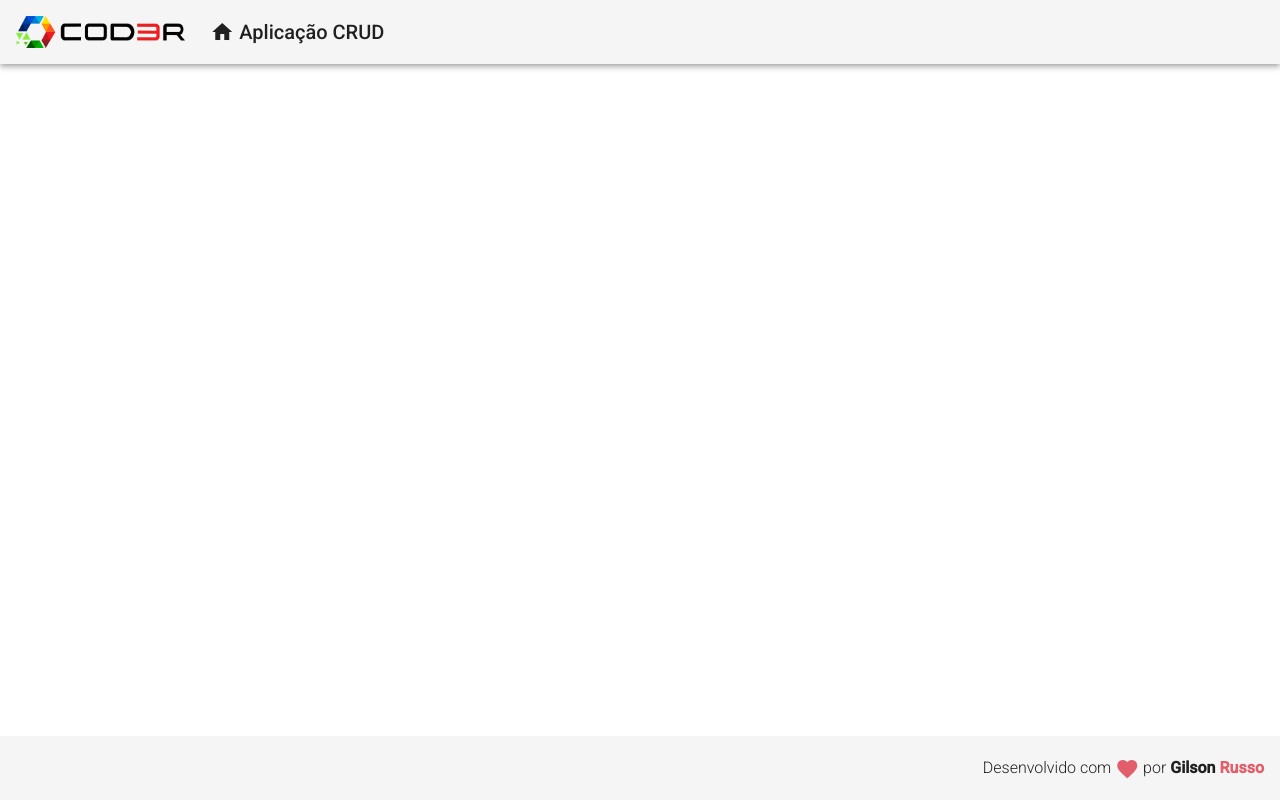
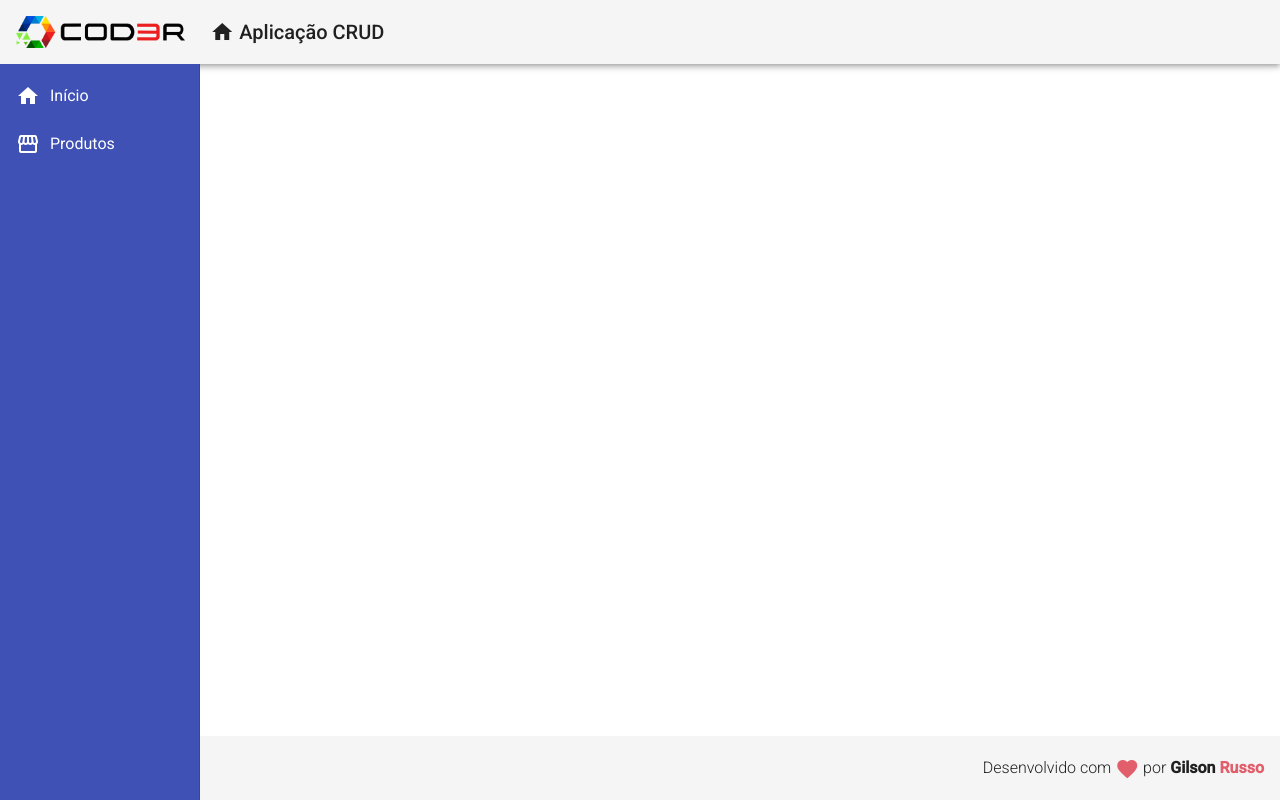
Before and after one commit to gilsonrusso/learning_angular9, an Angular app: page / in a window 1280 px wide. Built offline with nearby package versions, Linux system fonts and the light colour scheme.

Commit message:
creating nav component

```diff
--- a/src/app/app.component.html
+++ b/src/app/app.component.html
@@ -1,2 +1,3 @@
 <app-header></app-header>
+<app-nav></app-nav>
 <app-footer></app-footer>
--- /dev/null
+++ b/src/app/components/template/nav/nav.component.css
@@ -0,0 +1,11 @@
+.sidenav {
+  background-color: #3f51b5;
+  width: 200px;
+}
+
+.sidenav a {
+  color: white;
+}
+.sidenav i {
+  padding-right: 10px;
+}
--- /dev/null
+++ b/src/app/components/template/nav/nav.component.html
@@ -0,0 +1,14 @@
+<mat-sidenav-container class="container">
+  <mat-sidenav class="sidenav" mode="side" opened fixedInViewport="true" fixedTopGap="64">
+    <mat-nav-list class="nav-list">
+      <a mat-list-item>
+        <i class="material-icons"> home </i>
+        Início
+      </a>
+      <a mat-list-item>
+        <i class="material-icons"> storefront </i>
+        Produtos
+      </a>
+    </mat-nav-list>
+  </mat-sidenav>
+</mat-sidenav-container>
--- /dev/null
+++ b/src/app/components/template/nav/nav.component.ts
@@ -0,0 +1,15 @@
+import { Component, OnInit } from '@angular/core';
+
+@Component({
+  selector: 'app-nav',
+  templateUrl: './nav.component.html',
+  styleUrls: ['./nav.component.css']
+})
+export class NavComponent implements OnInit {
+
+  constructor() { }
+
+  ngOnInit(): void {
+  }
+
+}
```
Also changed, not shown: src/app/app.module.ts (+19 -15 lines).
